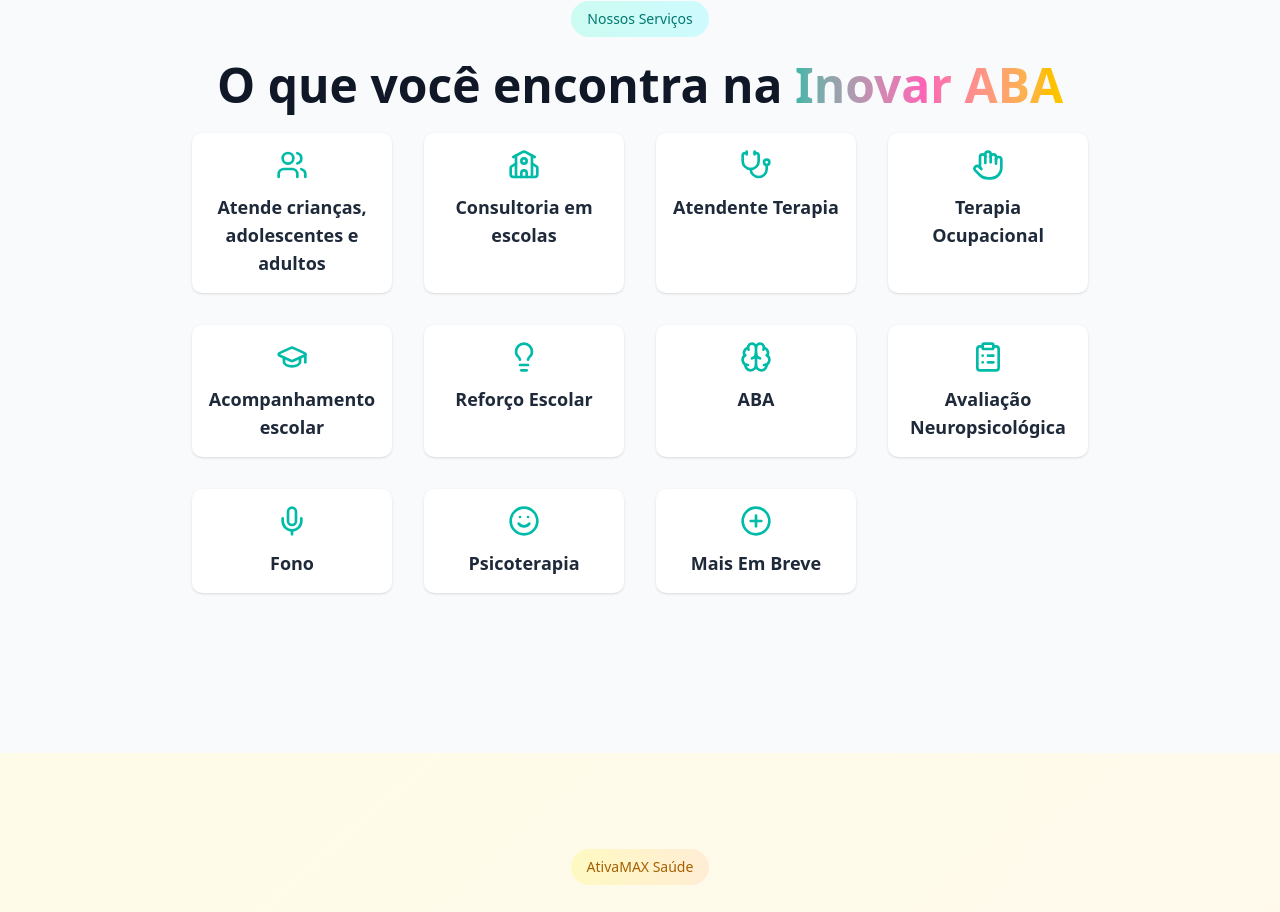
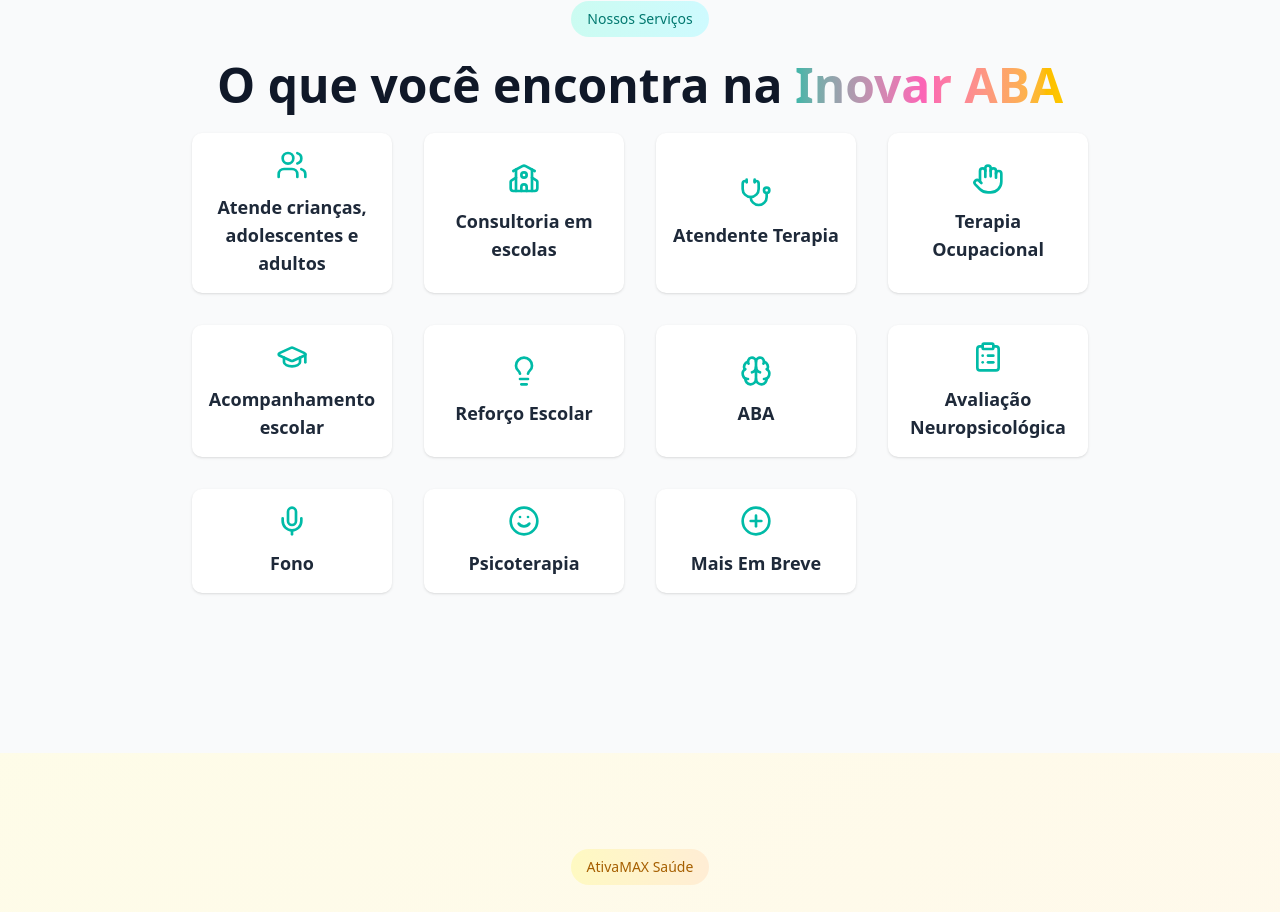
Before and after one commit to Patrick510/inovar_aba, a React (Vite) app: page / in a window 1280 px wide. Shown: the part 2947-3859 px from the top of the page. Built offline with nearby package versions, Linux system fonts and the light colour scheme.

Commit message:
feat: improve layout alignment in Services component

```diff
--- a/src/components/Services.tsx
+++ b/src/components/Services.tsx
@@ -71,7 +71,7 @@
             {services.map((service, index) => (
               <div
                 key={index}
-                className="flex flex-col items-center text-center p-4 bg-white rounded-lg shadow-sm hover:shadow-md transition-all duration-200"
+                className="flex flex-col justify-center items-center text-center p-4 bg-white rounded-lg shadow-sm hover:shadow-md transition-all duration-200"
               >
                 <service.icon className="w-8 h-8 text-teal-500 mb-3" />
                 <h4 className="text-lg font-semibold text-gray-800">
```
